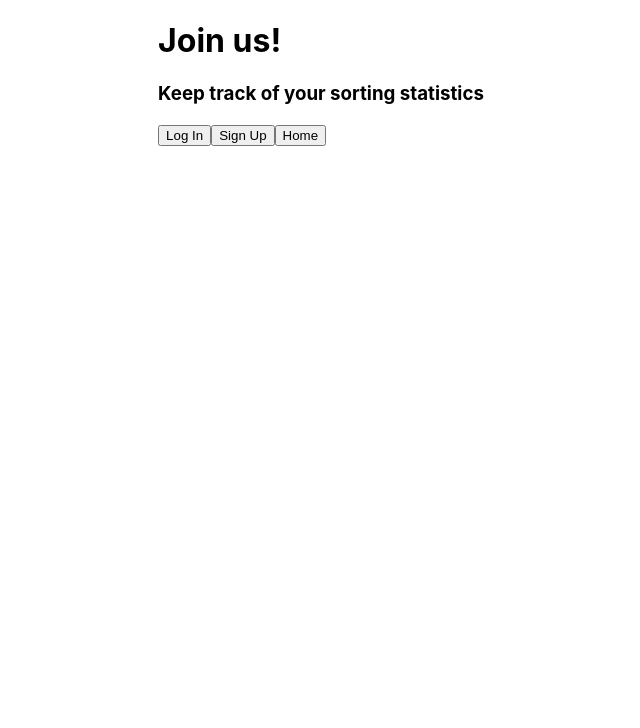
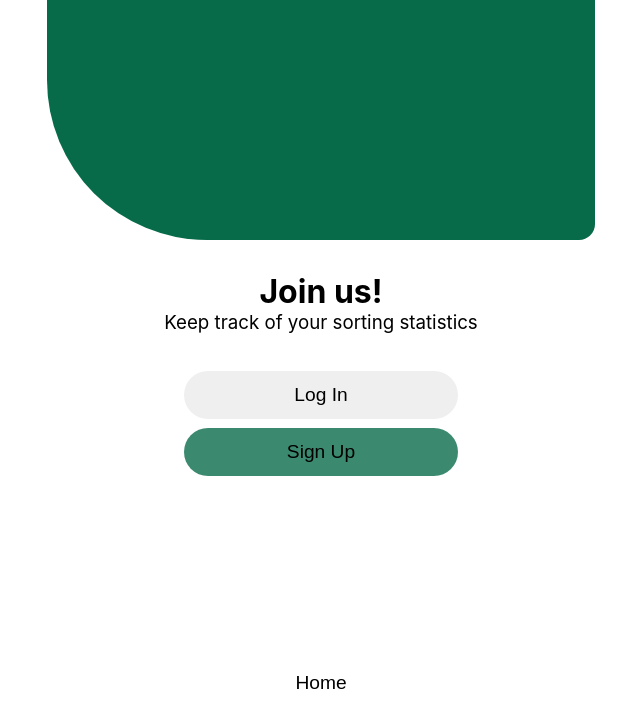
Before and after one commit to codeforsanjose/litter.ai, a React (Create React App) app in the folder client/: page /profile in a window 1280 px wide. Shown: the top 728 px of the page, without its empty margins (319-959 px from the left). Built offline with nearby package versions, Linux system fonts and the light colour scheme.

Commit message:
Profile no user logged inhas base CSS

```diff
--- a/client/src/Components/Profile/Profile.jsx
+++ b/client/src/Components/Profile/Profile.jsx
@@ -11,7 +11,6 @@ export default function Profile({ user, setUser }) {
   const handleLogout = async () => {
     await fetchLogOut();
     await setUser(null);
-    // window.location.reload();
   };
 
   // Authenticates user and fetches user's waste statistics
@@ -50,13 +49,14 @@ export default function Profile({ user, setUser }) {
       )
         : (
           <div className="profile-logout-wrapper">
+            <div className="profile-logout-bg" />
             <div className="profile-logout-header">
               <h1>Join us!</h1>
               <h3>Keep track of your sorting statistics</h3>
             </div>
             <div className="profile-buttons">
               <Link to="/login"><button type="button">Log In</button></Link>
-              <Link to="/register"><button type="button">Sign Up</button></Link>
+              <Link to="/register"><button type="button" className="button-signup">Sign Up</button></Link>
               <Link to="/"><button className="button-home" type="button">Home</button></Link>
             </div>
           </div>
--- a/client/src/css/Profile.css
+++ b/client/src/css/Profile.css
@@ -1,4 +1,8 @@
-.profile-login-wrapper {
+.profile-container {
+  width: 100%;
+}
+
+.profile-container .profile-login-wrapper {
   height: 100vh;
   max-height: 100%;
   width: 100%;
@@ -8,19 +12,19 @@
   align-items: center;
 }
 
-.profile-login-wrapper .profile-login-header {
+.profile-container .profile-login-wrapper .profile-login-header {
   width: 100%;
   background-color: var(--main-green);
   border-radius: 0 0 1.5rem 1.5rem;
 }
 
-.profile-login-wrapper .profile-login-header h1 {
+.profile-container .profile-login-wrapper .profile-login-header h1 {
   margin: 5rem 0 2rem 2rem;
   color: var(--white);
   font-size: 1.7rem;
 }
 
-.profile-login-wrapper .profile-logout-button {
+.profile-container .profile-login-wrapper .profile-logout-button {
   width: 80%;
   height: 7%;
   background-color: var(--gray);
@@ -30,12 +34,12 @@
   border-radius: 0.7rem;
 }
 
-.profile-login-wrapper .profile-logout-button h2 {
+.profile-container .profile-login-wrapper .profile-logout-button h2 {
   margin-left: 1.3rem;
   font-size: 0.8rem;
 }
 
-.profile-login-wrapper .profile-logout-button button {
+.profile-container .profile-login-wrapper .profile-logout-button button {
   height: 40%;
   width: 15%;
   margin-right: 1.2rem;
@@ -46,15 +50,15 @@
   border-color: var(--main-green);
 }
 
-.profile-login-wrapper .profile-logout-button button:hover {
+.profile-container .profile-login-wrapper .profile-logout-button button:hover {
   cursor: pointer;
 }
 
-.profile-login-wrapper .profile-statistics h2 {
+.profile-container .profile-login-wrapper .profile-statistics h2 {
   font-size: 0.9rem;
 }
 
-.profile-login-wrapper .profile-buttons {
+.profile-container .profile-login-wrapper .profile-buttons {
   max-width: 100%;
   display: flex;
   flex-direction: column;
@@ -63,11 +67,14 @@
   margin-bottom: 1rem;
 }
 
-.profile-login-wrapper .profile-buttons .button-home {
+.profile-container
+.profile-login-wrapper
+.profile-buttons
+.button-home {
   background-color: var(--white);
 }
 
-.profile-login-wrapper .profile-buttons button {
+.profile-container .profile-login-wrapper .profile-buttons button {
   width: 85vw;
   max-width: 653px;
   height: 6vh;
@@ -77,7 +84,7 @@
   font-size: 1.2rem;
 }
 
-.profile-login-wrapper .profile-buttons button:hover {
+.profile-container .profile-login-wrapper .profile-buttons button:hover {
   cursor: pointer;
   background-color: var(--main-green);
   color: var(--white);
@@ -85,17 +92,9 @@
   font-weight: bold;
 }
 
-/* User not logged in */
-
-.profile-container .profile-logout {
-  width: 100%;
-  background-color: var(--main-green);
-}
-
-
 /* Profile Statistics */
 
-.profile-statistics {
+.profile-container .profile-statistics {
   height: 40%;
   width: 80%;
   -ms-overflow-style: none;
@@ -103,23 +102,23 @@
   overflow-y: scroll;
 }
 
-.profile-statistics::-webkit-scrollbar {
+.profile-container .profile-statistics::-webkit-scrollbar {
   width: 0;
   background: transparent;
 }
 
-.profile-stats-row {
+.profile-container .profile-stats-row {
   display: flex;
   justify-content: space-between;
   align-items: center;
 }
 
-.profile-stats-row .profile-stats-left {
+.profile-container .profile-stats-row .profile-stats-left {
   display: flex;
   align-items: center;
 }
 
-.profile-stats-row .profile-stats-left .profile-stats-icon-bg {
+.profile-container .profile-stats-row .profile-stats-left .profile-stats-icon-bg {
   width: 2rem;
   height: 2rem;
   display: flex;
@@ -129,21 +128,111 @@
   border-radius: 100rem;
 }
 
-.profile-stats-row .profile-stats-left .profile-stats-icon-bg .profile-stats-icon {
+.profile-container .profile-stats-row .profile-stats-left .profile-stats-icon-bg .profile-stats-icon {
   font-size: 1rem;
 }
 
-.profile-stats-row .profile-stats-left h4 {
+.profile-container .profile-stats-row .profile-stats-left h4 {
   margin-left: 0.5rem;
   font-size: 0.8rem;
 }
 
-.profile-stats-row p {
+.profile-container .profile-stats-row p {
   margin-right: 0.5rem;
   font-size: 0.8rem;
   font-weight: bold;
 }
 
+/* User not logged in */
+
+.profile-container
+.profile-logout-wrapper {
+  width: 100%;
+  height: 100%;
+}
+
+.profile-container
+.profile-logout-wrapper
+.profile-logout-bg {
+  width: 100%;
+  height: 30%;
+  border-radius: 0 0 1rem 10rem;
+  background-color: var(--main-green);
+}
+
+.profile-container
+.profile-logout-wrapper
+.profile-logout-header {
+  text-align: center;
+}
+
+.profile-container
+.profile-logout-wrapper
+.profile-logout-header h1 {
+  margin: 2rem 0 0 0;
+}
+
+.profile-container
+.profile-logout-wrapper
+.profile-logout-header h3 {
+  font-weight: 400;
+  margin: 0;
+}
+
+.profile-container
+.profile-logout-wrapper
+.profile-buttons {
+  max-width: 100%;
+  display: flex;
+  flex-direction: column;
+  align-items: center;
+  justify-content: space-between;
+  margin-top: 2rem;
+  margin-bottom: 1rem;
+}
+
+.profile-container
+.profile-logout-wrapper
+.profile-buttons
+.button-signup {
+  background-color: var(--main-green-half);
+}
+
+.profile-container
+.profile-logout-wrapper
+.profile-buttons
+.button-home {
+  background-color: var(--white);
+  margin-top: 65%;
+}
+
+.profile-container
+.profile-logout-wrapper
+.profile-buttons
+a {
+  width: 50%;
+}
+
+.profile-container
+.profile-logout-wrapper
+.profile-buttons
+button {
+  width: 100%;
+  max-width: 653px;
+  height: 6vh;
+  margin: 0.3rem 0;
+  border: none;
+  border-radius: 10rem;
+  font-size: 1.2rem;
+}
+
+.profile-container .profile-logout-wrapper .profile-buttons button:hover {
+  cursor: pointer;
+  background-color: var(--main-green);
+  color: var(--white);
+	box-shadow: 0.25em 0.25em .75em -.5em var(--shadow-color);
+  font-weight: bold;
+}
 
 /* Phones */
 @media only screen and (max-width: 600px) {
```
